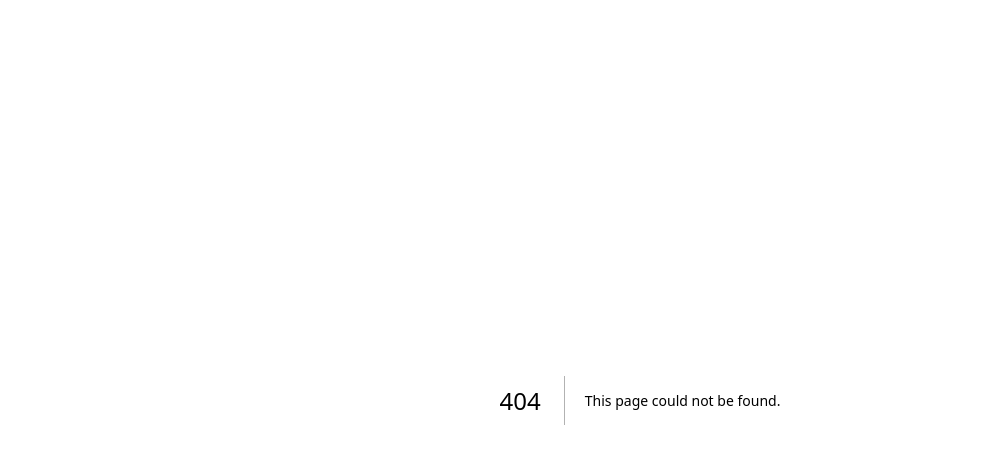
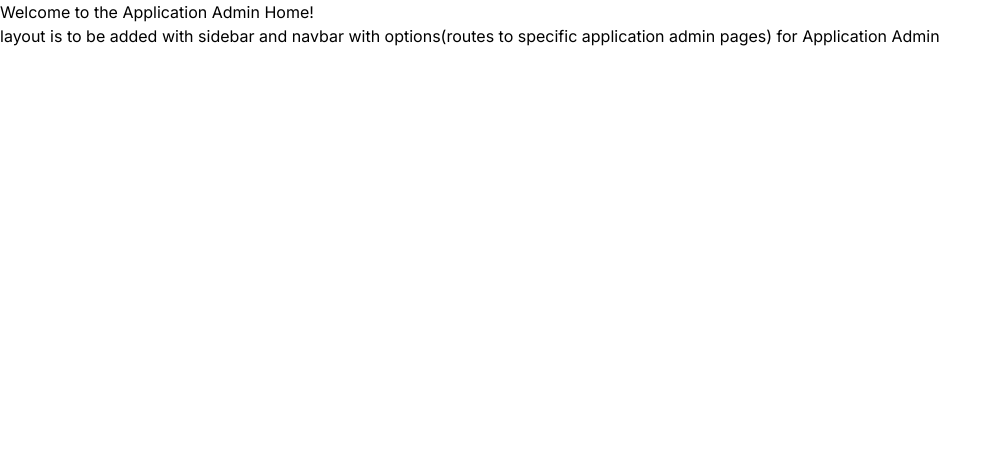
Before and after one commit to its-adityajohri/Syncronify, a Next.js app in the folder client/: page /application-admin-dashboard in a window 1280 px wide. Before the commit this address had no page. Shown: the top 464 px of the page, without its empty margins (0-1002 px from the left). Built offline with nearby package versions, Linux system fonts and the light colour scheme.

Commit message:
sidebar fixes, admin and application admin dashboard updates

```diff
--- /dev/null
+++ b/client/src/app/admin-dashboard/page.tsx
@@ -0,0 +1,14 @@
+import React from 'react'
+
+const adminDashboard = () => {
+  return (
+    <main>
+        <h1>Welcome to the Admin Home!</h1>
+        <p>layout is to be added with sidebar and navbar with options(routes to specific admin pages) for Admin</p>
+    </main>
+
+
+  )
+}
+
+export default adminDashboard;
--- /dev/null
+++ b/client/src/app/application-admin-dashboard/page.tsx
@@ -0,0 +1,12 @@
+import React from 'react'
+
+const appAdminDashboard = () => {
+  return (
+    <main>
+        <h1>Welcome to the Application Admin Home!</h1>
+        <p>layout is to be added with sidebar and navbar with options(routes to specific application admin pages) for Application Admin</p>
+    </main>
+  )
+}
+
+export default appAdminDashboard;
--- a/client/src/app/dashboard/layout.tsx
+++ b/client/src/app/dashboard/layout.tsx
@@ -1,18 +1,21 @@
+import React from 'react'; // Ensure React is imported when using JSX
 import Navbar from '../../components/Navbar/Navbar';
 import SideBar from '../../components/Sidebar/SideBar';
 
-export default function DashboardLayout({
-    children, // will be a page or nested layout
-  }: {
-    children: React.ReactNode
-  }) {
+interface DashboardLayoutProps {
+  children: React.ReactNode;
+}
+
+const DashboardLayout: React.FC<DashboardLayoutProps> = ({ children }) => {
   return (
     <section className='flex'>
-        <SideBar/>
+      <SideBar />
       <div className="flex flex-col flex-1">
-          <Navbar/>
+        <Navbar />
         {children}
       </div>
     </section>
-    )
-  }
+  );
+};
+
+export default DashboardLayout;
--- a/client/src/components/Sidebar/SideBar.tsx
+++ b/client/src/components/Sidebar/SideBar.tsx
@@ -91,7 +91,7 @@ const routes = [
 
 import { ReactNode } from 'react';
 
-const SideBar = ({ children }: { children: ReactNode }) => {
+const SideBar = () => {
   const [isOpen, setIsOpen] = useState(false);
   const toggle = () => setIsOpen(!isOpen);
   const inputAnimation = {
@@ -217,8 +217,6 @@ const SideBar = ({ children }: { children: ReactNode }) => {
             })}
           </section>
         </motion.div>
-
-        <main>{children}</main>
       </div>
     </>
   );
```
Lines whose indentation alone changed are shown as unchanged.
